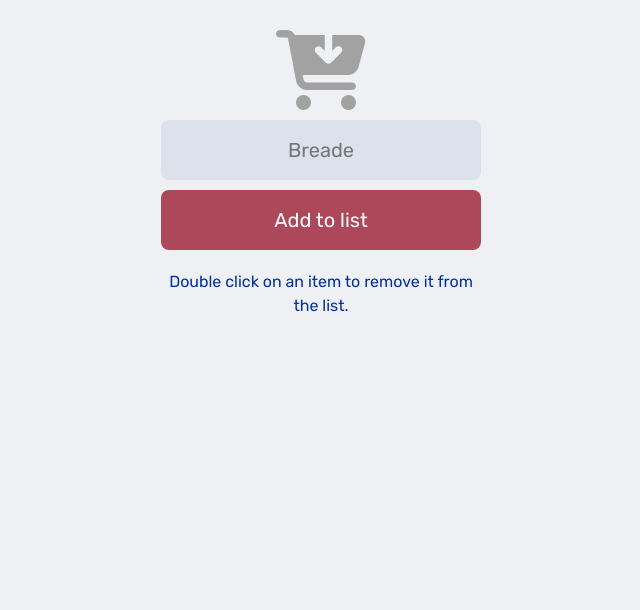
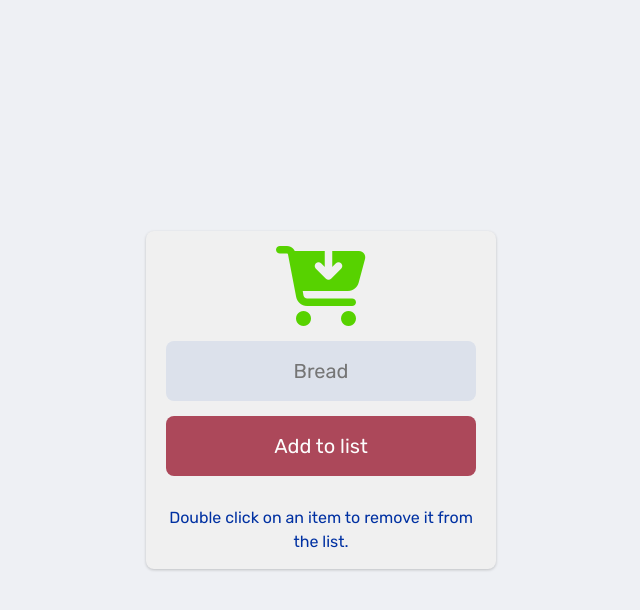
Before and after one commit to Salman-sajib/shopping-list-app-vanilla-javaScript, a website built with Vite: page index.html in a window 1280 px wide. Shown: the whole page, without its empty margins (319-959 px from the left). Built offline with nearby package versions, Linux system fonts and the light colour scheme; some packages are replaced by stand-ins of ours; no server answers; the database is empty.

Commit message:
added some styles to look it better

```diff
--- a/index.html
+++ b/index.html
@@ -31,7 +31,7 @@
   <body>
     <div class="container">
       <i class="fa-solid fa-cart-arrow-down"></i>
-      <input type="text" id="input-field" placeholder="Breade" />
+      <input type="text" id="input-field" placeholder="Bread" />
       <button id="add-button">Add to list</button>
       <ul id="shopping-list"></ul>
       <p class="remove-info">
--- a/style.css
+++ b/style.css
@@ -70,19 +70,28 @@ h6 {
  ============================== */
 
 body {
+  min-height: 100dvh;
   font-family: 'Rubik', sans-serif;
   background-color: #eef0f4;
+
+  display: grid;
+  place-content: center;
 }
 
 .container {
+  background-color: rgb(240, 240, 240);
+  border-radius: 8px;
+  padding: 15px 20px;
   display: flex;
   flex-direction: column;
-  max-width: 320px;
-  margin: 30px auto;
+  gap: 15px;
+  max-width: 350px;
+
+  box-shadow: 0px 1px 3px rgba(0, 0, 0, 0.2);
 }
 
 .fa-cart-arrow-down {
-  color: #a2a2a2;
+  color: #57d200;
   font-size: 5rem;
   margin: 0 auto;
 }
@@ -95,7 +104,6 @@ input {
   border-radius: 8px;
   font-size: 20px;
   text-align: center;
-  margin: 10px 0;
 }
 
 button {
@@ -111,7 +119,6 @@ button {
 
 ul {
   list-style-type: none;
-  margin-block-start: 10px;
   padding: 0;
   display: flex;
   gap: 10px;
@@ -120,17 +127,15 @@ ul {
 
 ul > li {
   font-size: 18px;
-  background-color: #fffdf8;
+  background-color: #57d200;
   padding: 15px;
   border-radius: 8px;
   flex-grow: 1;
   text-align: center;
-  box-shadow: 0px 1px 4px rgba(0, 0, 0, 0.2);
   cursor: pointer;
 }
 
 .remove-info {
-  margin-block-start: 10px;
   text-align: center;
   color: rgb(0, 49, 162);
 }
```
